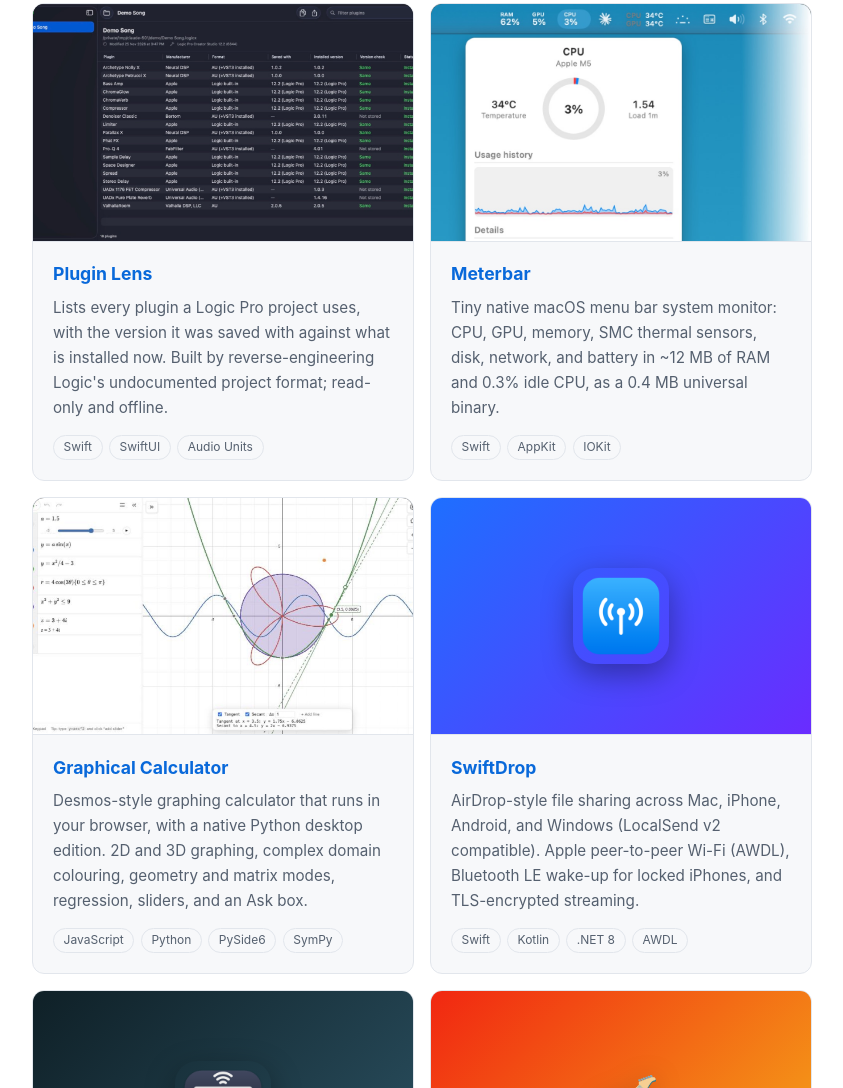
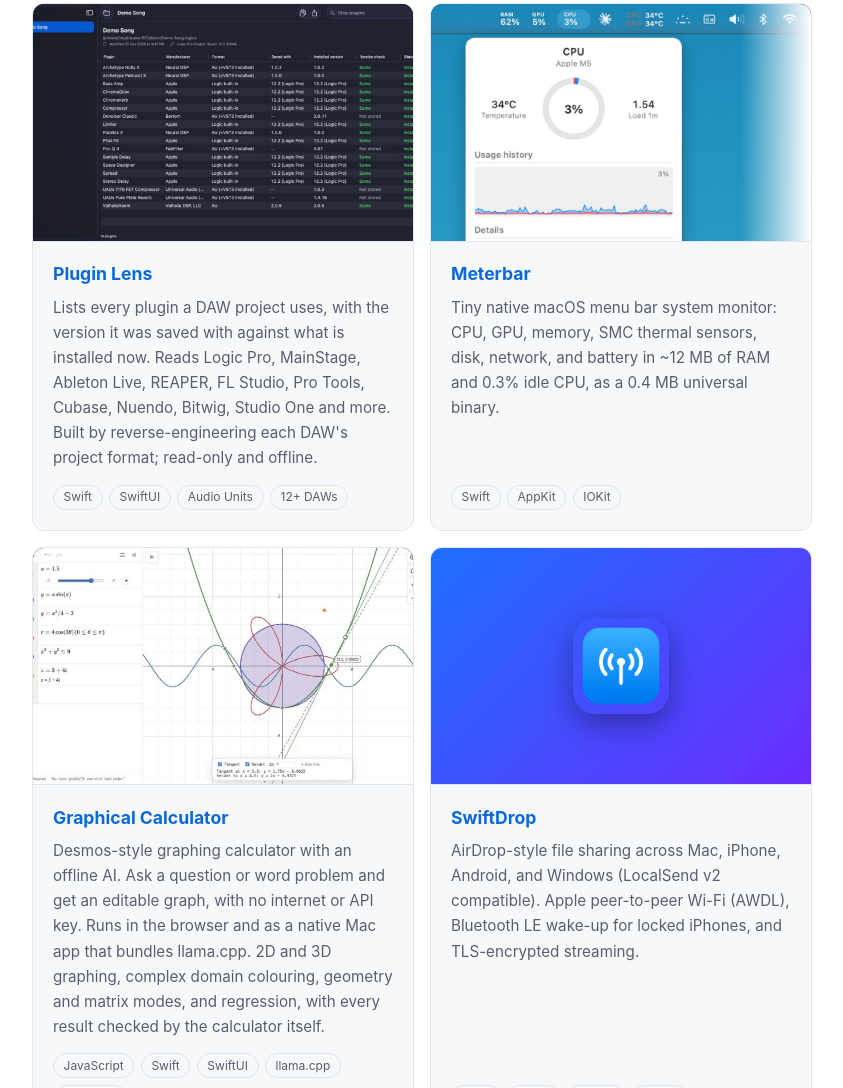
Before and after one commit to ShivamHimatsingka/shivamhimatsingka.github.io, a plain HTML site: page index.html in a window 1280 px wide. Shown: the part 1712-2800 px from the top of the page, without its empty margins (218-1061 px from the left). Drawn offline with Linux system fonts and the light colour scheme.

Commit message:
Update FiveK, Plugin Lens and Graphical Calculator descriptions
Co-Authored-By: Claude Sonnet 5.5 <noreply@anthropic.com>

```diff
--- a/index.html
+++ b/index.html
@@ -7,7 +7,7 @@
   <meta name="viewport" content="width=device-width, initial-scale=1.0" />
   <title>Shivam Himatsingka — Systems &amp; Native Software Developer</title>
   <meta name="description" content="Portfolio of Shivam Himatsingka, a systems and native app developer in India building lightweight software in Swift, C++, Kotlin, and Python." />
-  <meta name="keywords" content="Shivam Himatsingka, SwiftDrop, Conduit, Plugin Lens, Meterbar, FiveK, Chromesthesia, macOS developer, Swift, systems programming, open source" />
+  <meta name="keywords" content="Shivam Himatsingka, SwiftDrop, Conduit, Plugin Lens, Graphical Calculator, offline AI, Meterbar, FiveK, Chromesthesia, macOS developer, Swift, systems programming, open source" />
   <meta name="author" content="Shivam Himatsingka" />
   <meta name="theme-color" content="#0d1117" />
   <link rel="canonical" href="https://shivamhimatsingka.github.io/" />
@@ -183,7 +183,7 @@
       </div>
       <div class="stats">
         <div class="stat"><b>~12 MB</b><span>Meterbar RAM use</span></div>
-        <div class="stat"><b>5120×2880</b><span>FiveK wireless display</span></div>
+        <div class="stat"><b>5120×2880</b><span>FiveK max 5K wireless display</span></div>
         <div class="stat"><b>~40 MB/s</b><span>SwiftDrop over AWDL</span></div>
       </div>
     </header>
@@ -211,8 +211,8 @@
           <div class="media"><img src="img/pluginlens.jpg" width="1400" height="765" alt="Plugin Lens table of a Logic Pro project's plugins" loading="lazy" style="object-position:center" /></div>
           <div class="card-body">
             <div class="card-title">Plugin Lens</div>
-            <p>Lists every plugin a Logic Pro project uses, with the version it was saved with against what is installed now. Built by reverse-engineering Logic's undocumented project format; read-only and offline.</p>
-            <div class="tags"><span class="tag">Swift</span><span class="tag">SwiftUI</span><span class="tag">Audio Units</span></div>
+            <p>Lists every plugin a DAW project uses, with the version it was saved with against what is installed now. Reads Logic Pro, MainStage, Ableton Live, REAPER, FL Studio, Pro Tools, Cubase, Nuendo, Bitwig, Studio One and more. Built by reverse-engineering each DAW's project format; read-only and offline.</p>
+            <div class="tags"><span class="tag">Swift</span><span class="tag">SwiftUI</span><span class="tag">Audio Units</span><span class="tag">12+ DAWs</span></div>
           </div>
         </a>
         <a class="card" href="https://github.com/ShivamHimatsingka/Meterbar">
@@ -227,8 +227,8 @@
           <div class="media"><img src="img/calculator.jpg" width="1400" height="831" alt="Graphical Calculator plotting a sine wave, polar rose and shaded inequality" loading="lazy" style="object-position:center" /></div>
           <div class="card-body">
             <div class="card-title">Graphical Calculator</div>
-            <p>Desmos-style graphing calculator that runs in your browser, with a native Python desktop edition. 2D and 3D graphing, complex domain colouring, geometry and matrix modes, regression, sliders, and an Ask box.</p>
-            <div class="tags"><span class="tag">JavaScript</span><span class="tag">Python</span><span class="tag">PySide6</span><span class="tag">SymPy</span></div>
+            <p>Desmos-style graphing calculator with an offline AI. Ask a question or word problem and get an editable graph, with no internet or API key. Runs in the browser and as a native Mac app that bundles llama.cpp. 2D and 3D graphing, complex domain colouring, geometry and matrix modes, and regression, with every result checked by the calculator itself.</p>
+            <div class="tags"><span class="tag">JavaScript</span><span class="tag">Swift</span><span class="tag">SwiftUI</span><span class="tag">llama.cpp</span><span class="tag">Offline AI</span></div>
           </div>
         </a>
         <a class="card" href="https://github.com/ShivamHimatsingka/SwiftDrop">
@@ -243,8 +243,8 @@
           <div class="media banner" style="background:linear-gradient(135deg,#0f2027,#2c5364)"><img class="icon" src="img/fivek-icon.png" width="96" height="96" alt="" loading="lazy" /></div>
           <div class="card-body">
             <div class="card-title">FiveK</div>
-            <p>Use a 27" 5K iMac as a true 5120×2880 extended display over Wi-Fi. Hardware HEVC encoding, zero idle usage via launchd socket activation, and a decoupled 120 Hz cursor overlay.</p>
-            <div class="tags"><span class="tag">Swift</span><span class="tag">ScreenCaptureKit</span><span class="tag">VideoToolbox</span></div>
+            <p>Use a 27" 5K iMac as an extended display at its maximum 5K resolution (5120×2880) over Wi-Fi, with no third-party streaming apps. Hardware HEVC encoding, zero idle usage via launchd socket activation, a decoupled 120 Hz cursor, and optional 4:4:4 colour for crisp text.</p>
+            <div class="tags"><span class="tag">Swift</span><span class="tag">ScreenCaptureKit</span><span class="tag">VideoToolbox</span><span class="tag">HEVC</span></div>
           </div>
         </a>
         <a class="card" href="https://github.com/ShivamHimatsingka/MIDI_Footcontroller_Arduino_ProMicro">
```
